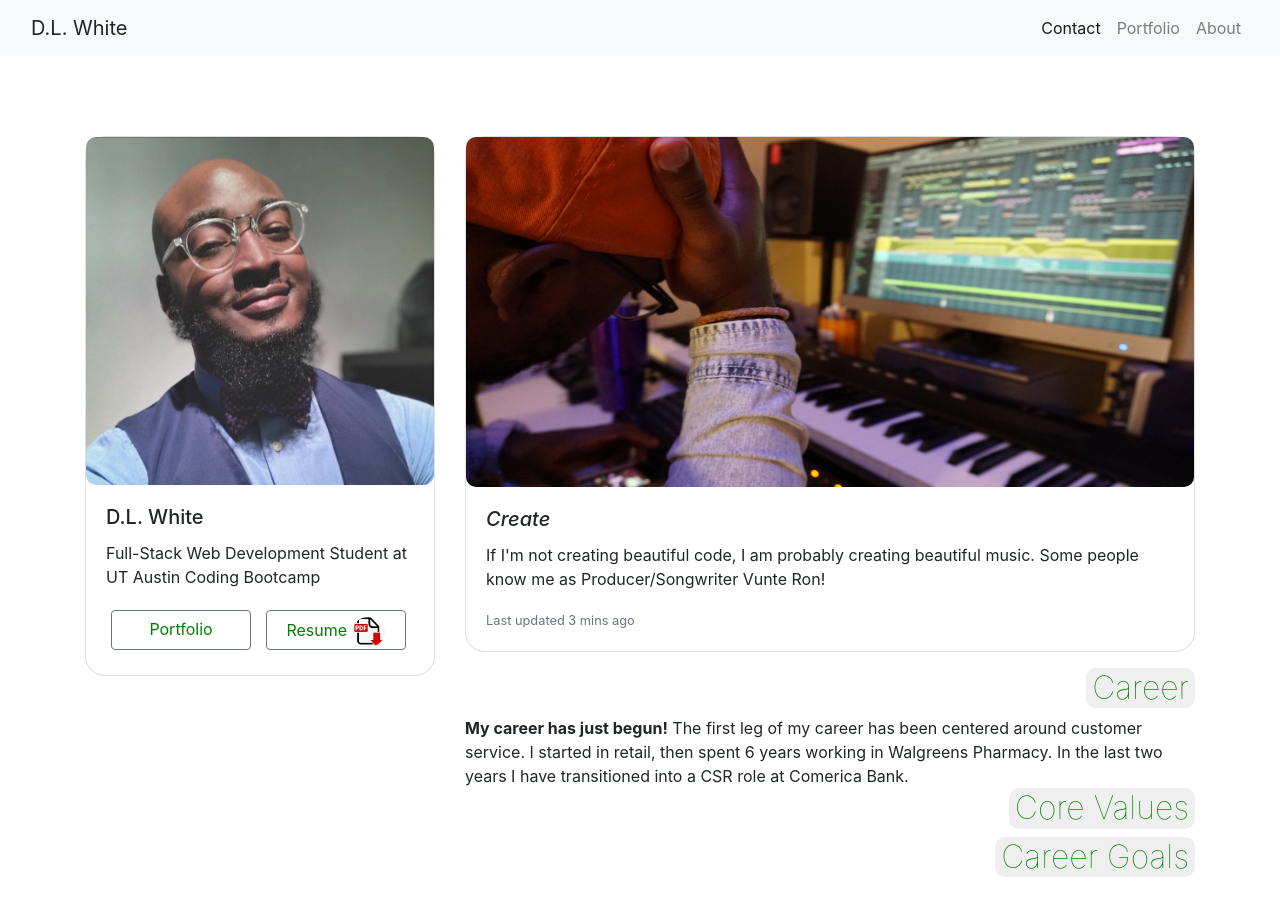
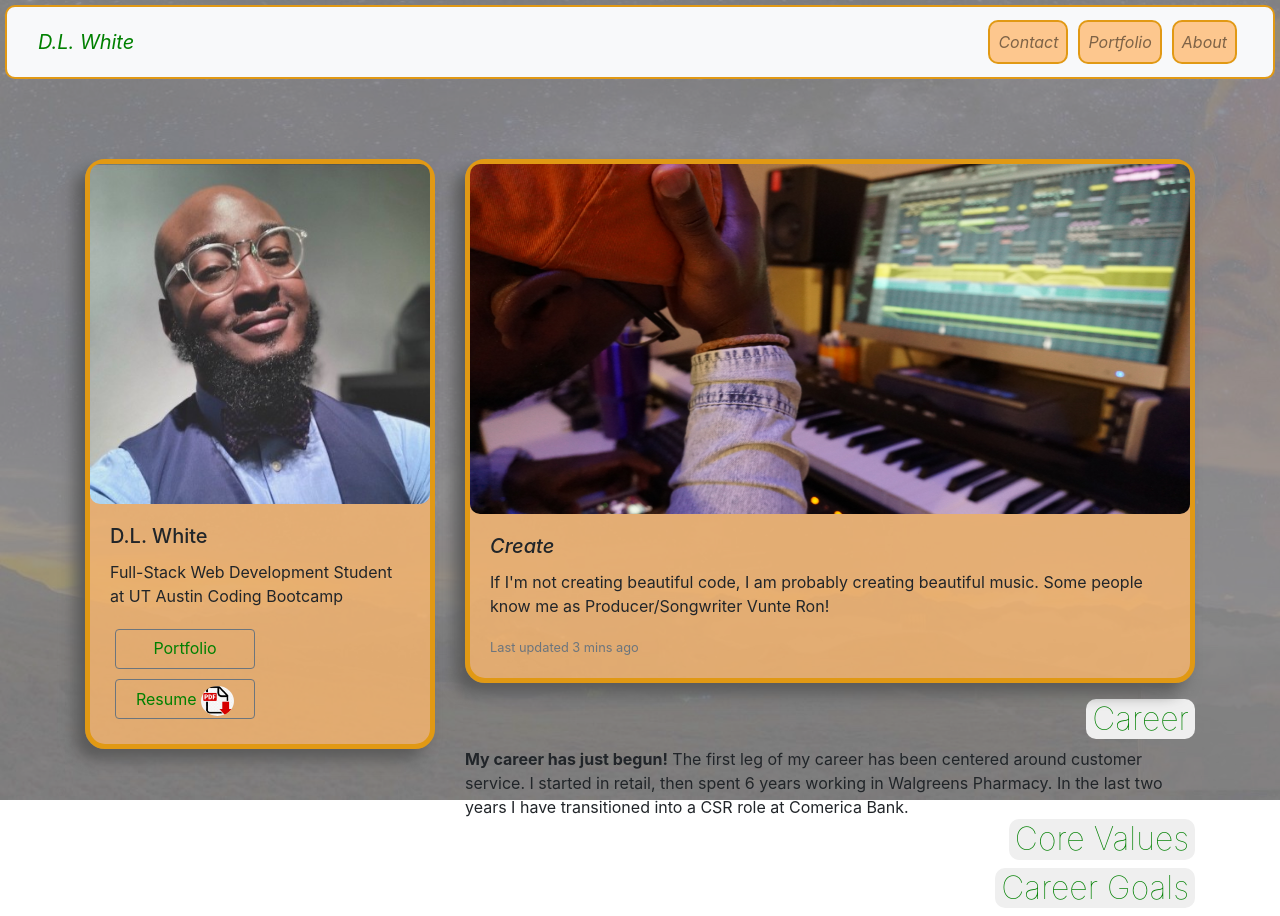
Before and after one commit to dlwhite112/Responsive-Portfolio, a plain HTML site: page index.html in a window 1280 px wide. Before the commit the page ends 885 px from the top, so only its background shows below. Drawn offline with nearby package versions, Linux system fonts and the light colour scheme.

Commit message:
update css style 1

```diff
--- a/index.html
+++ b/index.html
@@ -28,7 +28,7 @@
 
   <body>
     <!-- nav bar -->
-    <nav class="navbar navbar-expand-lg navbar-light bg-light">
+    <nav class="navbar navbar-expand-lg navbar-light bg-light" id="nav">
       <div class="container-fluid">
         <a class="navbar-brand">D.L. White</a>
         <button
@@ -46,7 +46,7 @@
           <ul class="navbar-nav ml-auto">
             <li class="nav-item">
               <a
-                class="nav-link active"
+                class="nav-link"
                 aria-current="page"
                 href="./contact.html"
                 >Contact</a
--- a/style.css
+++ b/style.css
@@ -31,10 +31,13 @@
 .figure{
     border-radius: 10px;
     color: black;
-    width: 330px;
+    width: 300px;
     height: 500px;
     align-content: center;
     padding: 20px;
+    background-color: rgba(255, 185, 110, 0.768);
+    box-shadow: -10px 10px 15px rgb(90, 90, 90);
+    border: 5px solid rgb(225, 153, 20);
 }
 .captionBody{
     margin-top: 20px;
@@ -65,6 +68,9 @@
     font-weight: lighter;
 
 }
+.text-muted{
+    color: green;
+}
 .contact-info{
     text-align: justify;
     line-height: 30px;
@@ -72,14 +78,22 @@
 
 #contact-card,
 #index-card,
-#big-card-body,
+/* #big-card-body, */
 #index-right{
     border-radius: 20px;
+    background-color: rgba(255, 185, 110, 0.768);
+    border: 5px solid rgb(225, 153, 20);
+
+    box-shadow: -10px 10px 15px rgb(90, 90, 90)
 }
 #contact-card-img,
 #index-card-img,
 .card-img-top{
+
     border-radius: 10px;
+    border-color: green;
+
+
 }
 #contact-card-body{
     text-align: justify;
@@ -88,6 +102,8 @@
     border-radius: 30px;
     margin: auto;
     padding: 20px;
+    box-shadow: -10px 10px 15px rgb(90, 90, 90);
+    border: 5px solid rgb(225, 153, 20);
 }
 .lead{
     text-align: right;
@@ -96,3 +112,30 @@
     text-align: right;
 
 }
+
+body::before {
+    background-image: url("./images/background\ image2.jpeg");
+    background-size: 100vw;
+    background-color: #cccccc;
+
+
+    content: "";
+
+    background-size: cover;
+    position: absolute;
+    top: 0px;
+    right: 0px;
+    bottom: 0px;
+    left: 0px;
+    opacity: 0.55;
+
+   }
+#nav,
+.nav-link{
+    font-style: italic;
+    color: green;
+    background-color: rgba(255, 185, 110, 0.768);
+    border: 2px solid rgb(225, 153, 20);
+    border-radius: 10px;
+    margin: 5px;
+}
```
Also changed, not shown: contact.html (+2 -2 lines), portfolio.html (+2 -2 lines), images/background image2.jpeg (added), images/images.jpeg (added), 3 other files.
